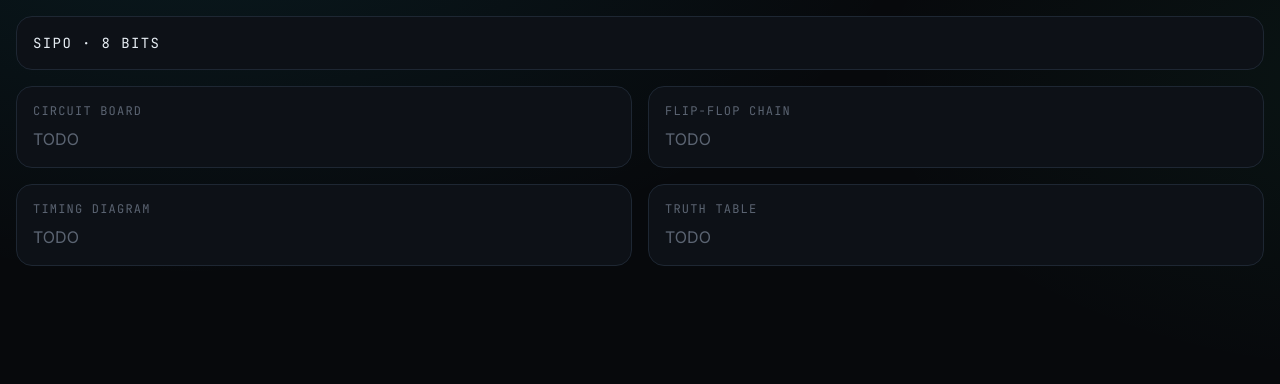
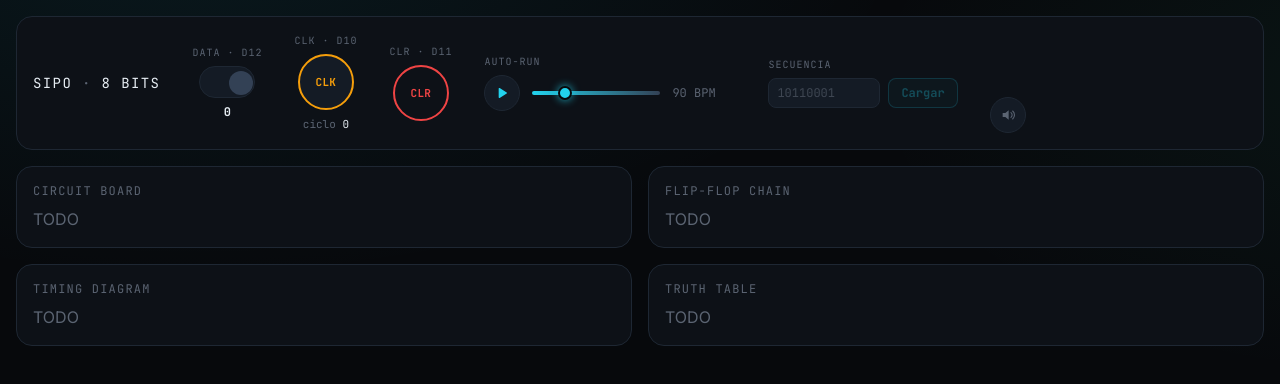
Before and after one commit to DDamianZR/Practica_2, a React (Vite) app: page / in a window 1280 px wide. Shown: the top 384 px of the page. Built offline with nearby package versions, Linux system fonts and the light colour scheme.

Commit message:
feat(ui): controls bar with DIP/CLK/CLR/auto-run/sequence

```diff
--- a/src/App.tsx
+++ b/src/App.tsx
@@ -1,4 +1,6 @@
 import type { ReactNode } from "react";
+import { Controls } from "./components/Controls";
+import { useAutoRun } from "./lib/clock";
 
 function Panel({ title, children }: { title: string; children?: ReactNode }) {
   return (
@@ -10,13 +12,11 @@ function Panel({ title, children }: { title: string; children?: ReactNode }) {
 }
 
 export default function App() {
+  useAutoRun();
+
   return (
     <div className="flex min-h-full flex-col gap-4 p-4">
-      <header className="rounded-2xl border border-line bg-panel p-4">
-        <h1 className="font-mono text-sm uppercase tracking-widest text-text">
-          SIPO · 8 bits
-        </h1>
-      </header>
+      <Controls />
 
       <main className="grid grid-cols-1 gap-4 xl:grid-cols-2">
         <Panel title="Circuit Board" />
--- /dev/null
+++ b/src/components/Controls.tsx
@@ -0,0 +1,238 @@
+import { useState } from "react";
+import { motion } from "framer-motion";
+import clsx from "clsx";
+import { useRegisterStore } from "../store/registerStore";
+
+function DipSwitch() {
+  const data = useRegisterStore((s) => s.data);
+  const setData = useRegisterStore((s) => s.setData);
+
+  return (
+    <div className="flex flex-col items-center gap-1.5">
+      <span className="font-mono text-[10px] uppercase tracking-widest text-muted">DATA · D12</span>
+      <button
+        type="button"
+        role="switch"
+        aria-checked={data === 1}
+        aria-label={`Interruptor DATA, D12. Estado actual: ${data === 1 ? "encendido (1)" : "apagado (0)"}. Activar para cambiar.`}
+        onClick={() => setData(data === 1 ? 0 : 1)}
+        className={clsx(
+          "relative h-8 w-14 rounded-full border transition-colors duration-200",
+          data === 1 ? "border-hi2/60 bg-hi2/10" : "border-line bg-panel2",
+        )}
+      >
+        <motion.span
+          animate={{ x: data === 1 ? 24 : 2 }}
+          transition={{ type: "spring", stiffness: 500, damping: 32 }}
+          className={clsx(
+            "absolute top-1 h-6 w-6 rounded-full",
+            data === 1 ? "bg-hi2 shadow-glow" : "bg-lo",
+          )}
+        />
+      </button>
+      <span className="font-mono text-xs font-bold text-text">{data}</span>
+    </div>
+  );
+}
+
+function ClkButton() {
+  const cycle = useRegisterStore((s) => s.cycle);
+  const pulseClock = useRegisterStore((s) => s.pulseClock);
+
+  return (
+    <div className="flex flex-col items-center gap-1.5">
+      <span className="font-mono text-[10px] uppercase tracking-widest text-muted">CLK · D10</span>
+      <motion.button
+        type="button"
+        aria-label="Disparar pulso de reloj (CLK)"
+        onClick={() => pulseClock()}
+        whileTap={{ scale: 0.97 }}
+        className="relative flex h-14 w-14 items-center justify-center rounded-full border-2 border-warn bg-panel2 text-warn shadow-none transition-shadow duration-200 hover:shadow-glowWarn"
+      >
+        <span className="relative z-10 font-mono text-[11px] font-bold tracking-wide">CLK</span>
+        <motion.span
+          key={cycle}
+          initial={{ scale: 0.5, opacity: 0.7 }}
+          animate={{ scale: 1.9, opacity: 0 }}
+          transition={{ duration: 0.5, ease: "easeOut" }}
+          className="pointer-events-none absolute inset-0 rounded-full border-2 border-warn"
+        />
+      </motion.button>
+      <span className="font-mono text-[11px] text-muted">
+        ciclo <span className="text-text">{cycle}</span>
+      </span>
+    </div>
+  );
+}
+
+function ClrButton() {
+  const clear = useRegisterStore((s) => s.clear);
+
+  return (
+    <div className="flex flex-col items-center gap-1.5">
+      <span className="font-mono text-[10px] uppercase tracking-widest text-muted">CLR · D11</span>
+      <motion.button
+        type="button"
+        aria-label="Limpiar registro (CLR)"
+        onClick={() => clear()}
+        whileTap={{ scale: 0.97 }}
+        className="flex h-14 w-14 items-center justify-center rounded-full border-2 border-danger bg-transparent text-danger transition-shadow duration-200 hover:shadow-glowDanger"
+      >
+        <span className="font-mono text-[11px] font-bold tracking-wide">CLR</span>
+      </motion.button>
+    </div>
+  );
+}
+
+function PlayIcon() {
+  return (
+    <svg viewBox="0 0 24 24" className="h-4 w-4 fill-current" aria-hidden="true">
+      <path d="M7 5.5v13a1 1 0 0 0 1.53.85l10.5-6.5a1 1 0 0 0 0-1.7l-10.5-6.5A1 1 0 0 0 7 5.5Z" />
+    </svg>
+  );
+}
+
+function PauseIcon() {
+  return (
+    <svg viewBox="0 0 24 24" className="h-4 w-4 fill-current" aria-hidden="true">
+      <rect x="6" y="5" width="4.5" height="14" rx="1" />
+      <rect x="13.5" y="5" width="4.5" height="14" rx="1" />
+    </svg>
+  );
+}
+
+function SpeakerOnIcon() {
+  return (
+    <svg viewBox="0 0 24 24" className="h-4 w-4 fill-current" aria-hidden="true">
+      <path d="M4 9v6h4l5 4V5L8 9H4Z" />
+      <path d="M16.5 8.5a4.5 4.5 0 0 1 0 7" stroke="currentColor" strokeWidth="1.6" fill="none" strokeLinecap="round" />
+      <path d="M19 6a8 8 0 0 1 0 12" stroke="currentColor" strokeWidth="1.6" fill="none" strokeLinecap="round" />
+    </svg>
+  );
+}
+
+function SpeakerOffIcon() {
+  return (
+    <svg viewBox="0 0 24 24" className="h-4 w-4 fill-current" aria-hidden="true">
+      <path d="M4 9v6h4l5 4V5L8 9H4Z" />
+      <path d="M16 9l5 6M21 9l-5 6" stroke="currentColor" strokeWidth="1.6" fill="none" strokeLinecap="round" />
+    </svg>
+  );
+}
+
+function AutoRunControls() {
+  const running = useRegisterStore((s) => s.running);
+  const speedBpm = useRegisterStore((s) => s.speedBpm);
+  const play = useRegisterStore((s) => s.play);
+  const pause = useRegisterStore((s) => s.pause);
+  const setSpeed = useRegisterStore((s) => s.setSpeed);
+
+  return (
+    <div className="flex flex-col items-start gap-1.5">
+      <span className="font-mono text-[10px] uppercase tracking-widest text-muted">Auto-run</span>
+      <div className="flex items-center gap-3">
+        <motion.button
+          type="button"
+          aria-label={running ? "Pausar auto-run" : "Iniciar auto-run"}
+          aria-pressed={running}
+          onClick={() => (running ? pause() : play())}
+          whileTap={{ scale: 0.97 }}
+          className="flex h-9 w-9 items-center justify-center rounded-full border border-line bg-panel2 text-hi transition-shadow duration-200 hover:shadow-glowCyan"
+        >
+          {running ? <PauseIcon /> : <PlayIcon />}
+        </motion.button>
+        <input
+          type="range"
+          className="range-slider w-32"
+          min={30}
+          max={300}
+          step={1}
+          value={speedBpm}
+          onChange={(e) => setSpeed(Number(e.target.value))}
+          aria-label={`Velocidad de auto-run: ${speedBpm} BPM`}
+        />
+        <span className="w-16 font-mono text-xs text-muted">{speedBpm} BPM</span>
+      </div>
+    </div>
+  );
+}
+
+function SequenceLoader() {
+  const loadSequence = useRegisterStore((s) => s.loadSequence);
+  const [value, setValue] = useState("");
+  const isValid = /^[01]+$/.test(value);
+
+  const submit = () => {
+    if (!isValid) return;
+    loadSequence(value);
+    setValue("");
+  };
+
+  return (
+    <div className="flex flex-col items-start gap-1.5">
+      <span className="font-mono text-[10px] uppercase tracking-widest text-muted">Secuencia</span>
+      <div className="flex items-center gap-2">
+        <input
+          type="text"
+          inputMode="numeric"
+          pattern="[01]+"
+          placeholder="10110001"
+          value={value}
+          onChange={(e) => setValue(e.target.value.trim())}
+          onKeyDown={(e) => {
+            if (e.key === "Enter") submit();
+          }}
+          aria-label="Secuencia binaria a cargar"
+          className={clsx(
+            "w-28 rounded-lg border bg-panel2 px-2 py-1.5 font-mono text-xs text-text placeholder:text-muted/60",
+            value.length > 0 && !isValid ? "border-danger" : "border-line",
+          )}
+        />
+        <motion.button
+          type="button"
+          aria-label="Cargar secuencia"
+          onClick={submit}
+          disabled={!isValid}
+          whileTap={{ scale: 0.97 }}
+          className="rounded-lg border border-hi/60 bg-hi/10 px-3 py-1.5 font-mono text-xs font-semibold text-hi transition-shadow duration-200 hover:shadow-glowCyan disabled:cursor-not-allowed disabled:opacity-30 disabled:shadow-none"
+        >
+          Cargar
+        </motion.button>
+      </div>
+    </div>
+  );
+}
+
+function SoundToggle() {
+  const soundOn = useRegisterStore((s) => s.soundOn);
+  const toggleSound = useRegisterStore((s) => s.toggleSound);
+
+  return (
+    <motion.button
+      type="button"
+      aria-label={soundOn ? "Silenciar sonido" : "Activar sonido"}
+      aria-pressed={soundOn}
+      onClick={() => toggleSound()}
+      whileTap={{ scale: 0.97 }}
+      className="flex h-9 w-9 items-center justify-center self-end rounded-full border border-line bg-panel2 text-muted transition-shadow duration-200 hover:shadow-glowCyan hover:text-hi"
+    >
+      {soundOn ? <SpeakerOnIcon /> : <SpeakerOffIcon />}
+    </motion.button>
+  );
+}
+
+export function Controls() {
+  return (
+    <header className="flex flex-wrap items-center gap-x-8 gap-y-4 rounded-2xl border border-line bg-panel p-4">
+      <h1 className="font-mono text-sm uppercase tracking-widest text-text">
+        SIPO <span className="text-muted">·</span> 8 bits
+      </h1>
+      <DipSwitch />
+      <ClkButton />
+      <ClrButton />
+      <AutoRunControls />
+      <SequenceLoader />
+      <SoundToggle />
+    </header>
+  );
+}
--- a/src/index.css
+++ b/src/index.css
@@ -54,15 +54,3 @@ input[type="range"].range-slider::-moz-range-track {
   border-radius: 9999px;
   background: transparent;
 }
-
-/* Corriente fluyendo por un cable activo */
-@keyframes wire-flow {
-  to { stroke-dashoffset: -12; }
-}
-.wire-flow {
-  stroke-dasharray: 6 6;
-  animation: wire-flow 700ms linear infinite;
-}
-@media (prefers-reduced-motion: reduce) {
-  .wire-flow { animation: none; }
-}
--- /dev/null
+++ b/src/lib/clock.ts
@@ -0,0 +1,22 @@
+import { useEffect } from "react";
+import { useRegisterStore } from "../store/registerStore";
+
+export function useAutoRun() {
+  const running = useRegisterStore((s) => s.running);
+  const speedBpm = useRegisterStore((s) => s.speedBpm);
+
+  useEffect(() => {
+    if (!running) return;
+
+    const periodMs = 60000 / speedBpm;
+    let id: ReturnType<typeof setTimeout>;
+
+    const tick = () => {
+      useRegisterStore.getState().pulseClock();
+      id = setTimeout(tick, periodMs);
+    };
+    id = setTimeout(tick, periodMs);
+
+    return () => clearTimeout(id);
+  }, [running, speedBpm]);
+}
```
